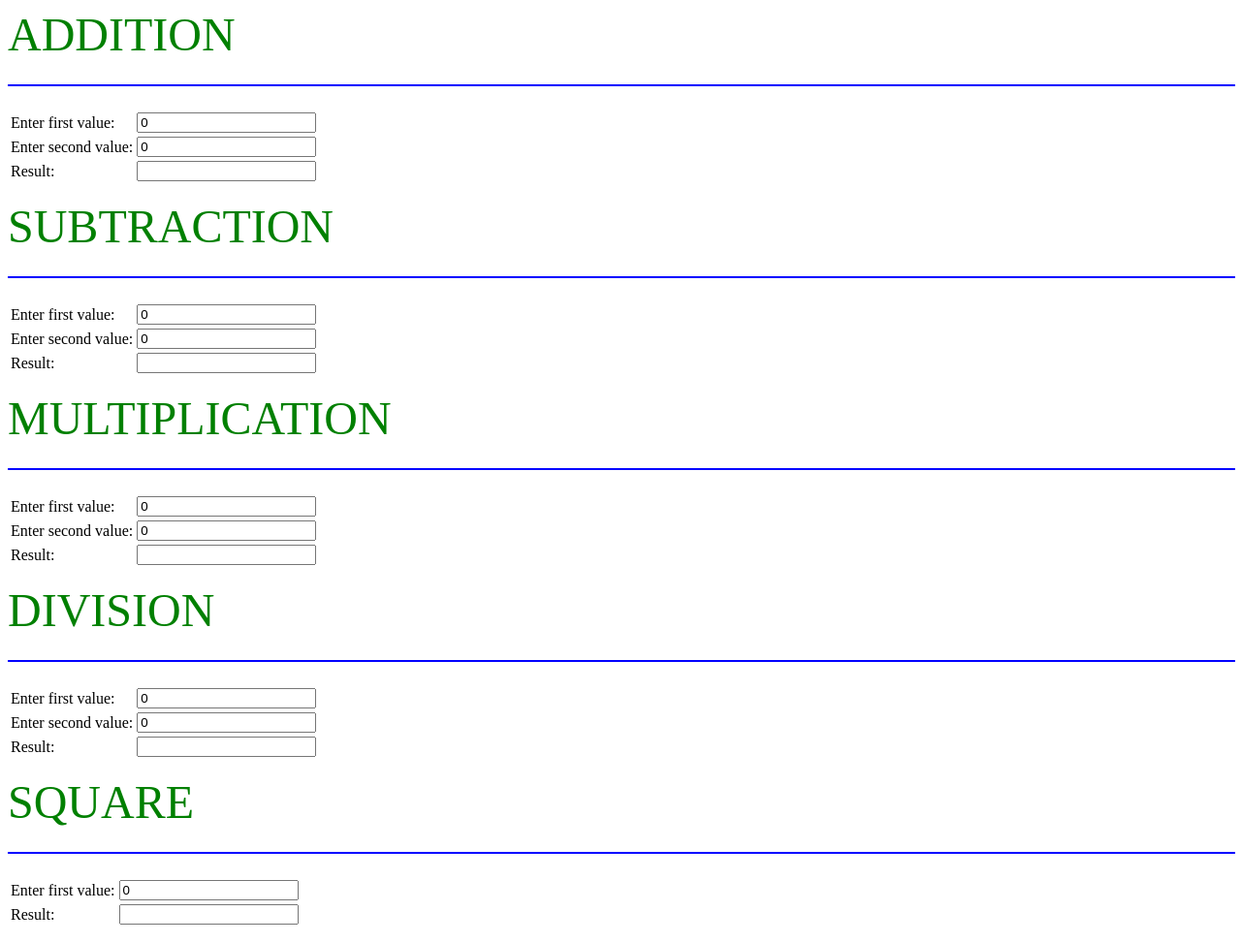
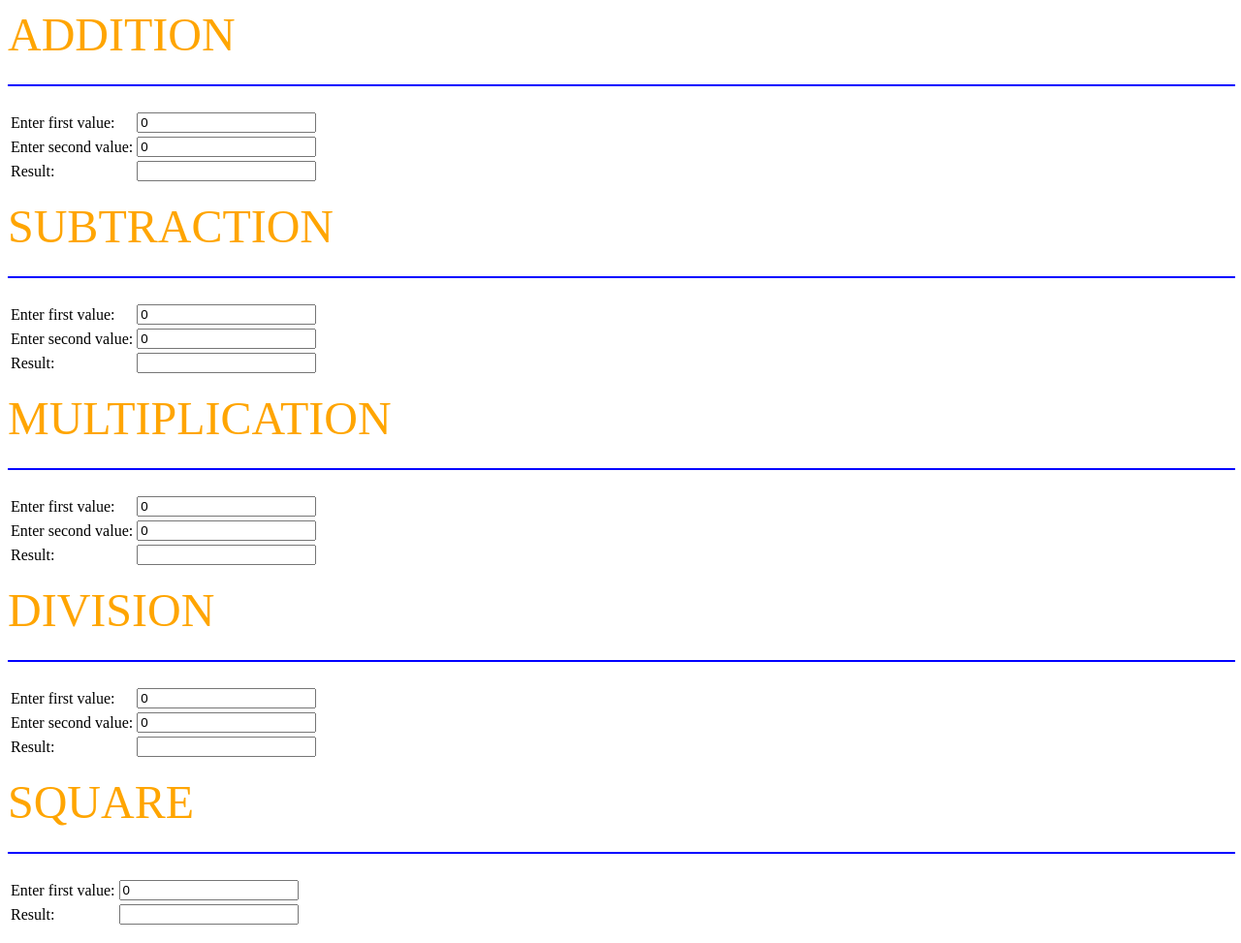
Before and after one commit to Silverstreemer/JavaScript, a plain HTML site: page index.html in a window 1280 px wide. Shown: the whole page at 97% size. Drawn offline with Linux system fonts and the light colour scheme.

Commit message:
change header colour from green to yellow in index.html

```diff
--- a/index.html
+++ b/index.html
@@ -34,7 +34,7 @@
 	</script>
 </head>
 <body>
-<font face="Cooper Black" size="20" color="green">
+<font face="Cooper Black" size="20" color="Orange">
 ADDITION<hr width="100%" color="blue">
 </font>
 <form name="add">
@@ -56,7 +56,7 @@ ADDITION<hr width="100%" color="blue">
 	</tr>
 	</table>
 </form>
-<font face="Cooper Black" size="20" color="green">
+<font face="Cooper Black" size="20" color="Orange">
 SUBTRACTION<hr width="100%" color="blue">
 </font>
 <form name="sub">
@@ -78,7 +78,7 @@ SUBTRACTION<hr width="100%" color="blue">
 	</tr>
 	</table>
 </form>
-<font face="Cooper Black" size="20" color="green">
+<font face="Cooper Black" size="20" color="Orange">
 MULTIPLICATION<hr width="100%" color="blue">
 </font>
 <form name="mul">
@@ -100,7 +100,7 @@ MULTIPLICATION<hr width="100%" color="blue">
 	</tr>
 	</table>
 </form>
-<font face="Cooper Black" size="20" color="green">
+<font face="Cooper Black" size="20" color="Orange">
 DIVISION<hr width="100%" color="blue">
 </font>
 <form name="div">
@@ -122,7 +122,7 @@ DIVISION<hr width="100%" color="blue">
 	</tr>
 	</table>
 </form>
-<font face="Cooper Black" size="20" color="green">
+<font face="Cooper Black" size="20" color="Orange">
 SQUARE<hr width="100%" color="blue">
 </font>
 <form name="sq">
```
